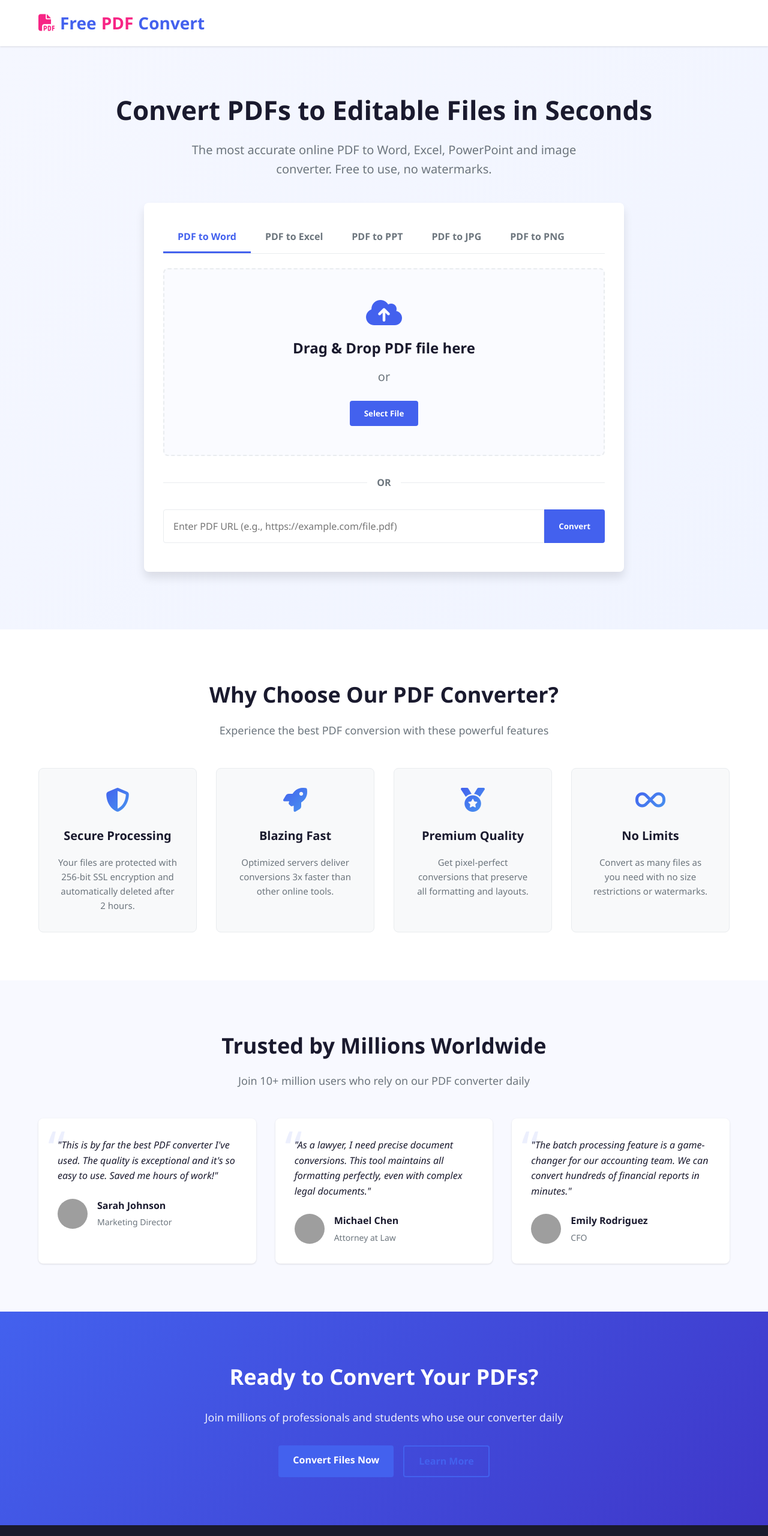
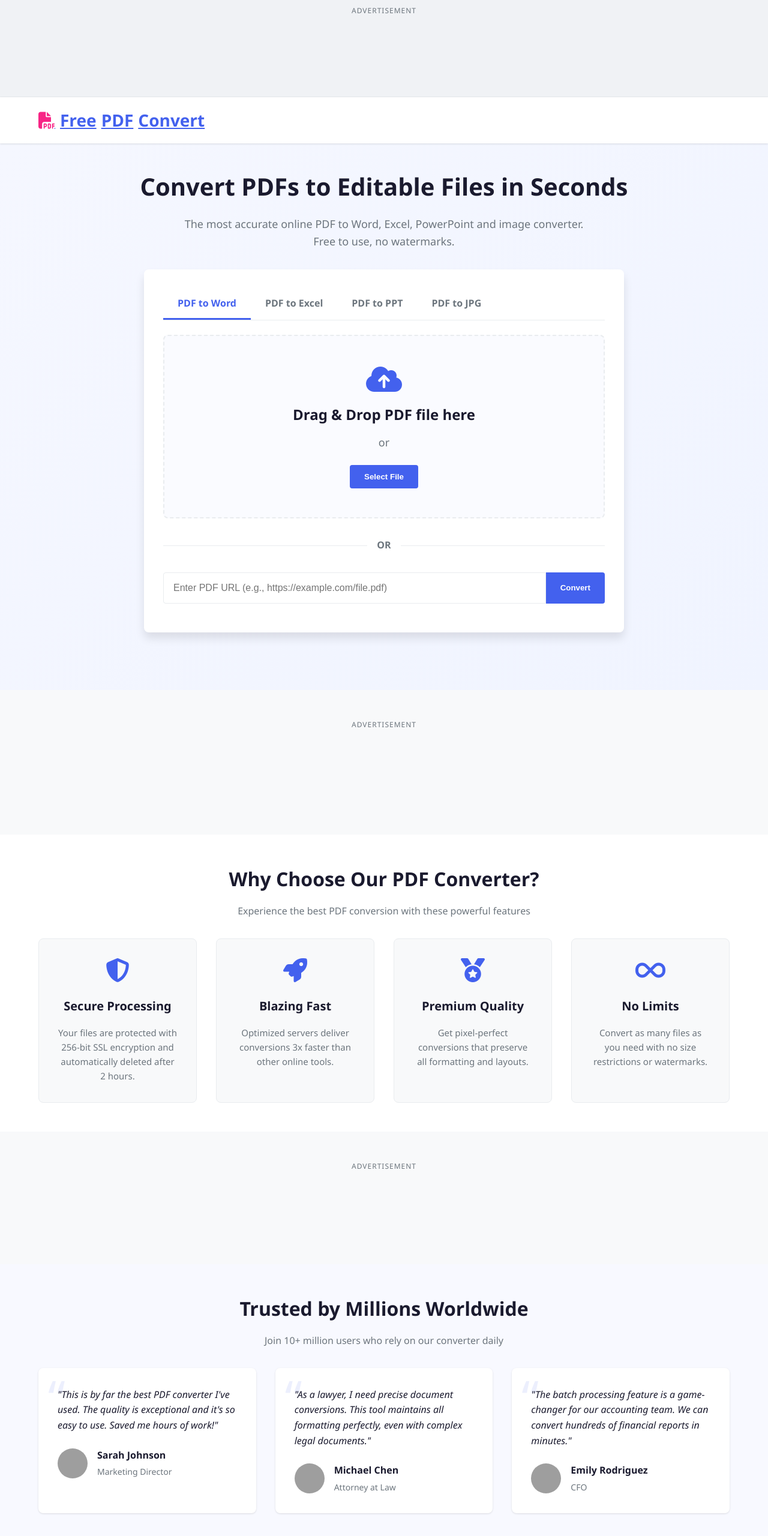
Before and after one commit to convertor-ai/pdf, a plain HTML site: page index.html in a window 1280 px wide. Shown: the top 2560 px of the page at 60% size. Drawn offline with Linux system fonts and the light colour scheme; grey boxes are pictures that could not be loaded.

Commit message:
Update index.html

```diff
--- a/index.html
+++ b/index.html
@@ -4,9 +4,16 @@
     <meta charset="UTF-8">
     <meta name="viewport" content="width=device-width, initial-scale=1.0">
     <title>Free PDF Converter - Convert PDFs Online</title>
+    <!-- Google AdSense -->
+    <script async src="https://pagead2.googlesyndication.com/pagead/js/adsbygoogle.js?client=ca-pub-YOUR_ADSENSE_ID" crossorigin="anonymous"></script>
+    <script>
+        (adsbygoogle = window.adsbygoogle || []).push({
+            google_ad_client: "ca-pub-YOUR_ADSENSE_ID",
+            enable_page_level_ads: true
+        });
+    </script>
     <link rel="stylesheet" href="https://cdnjs.cloudflare.com/ajax/libs/font-awesome/6.4.0/css/all.min.css">
     <style>
-        /* Modern CSS Reset */
         :root {
             --primary: #4361ee;
             --primary-light: #4895ef;
@@ -27,14 +34,10 @@
             --radius-sm: 4px;
         }
 
-        *, *::before, *::after {
+        * {
             box-sizing: border-box;
             margin: 0;
             padding: 0;
-        }
-
-        html {
-            scroll-behavior: smooth;
         }
 
         body {
@@ -42,26 +45,16 @@
             line-height: 1.6;
             color: var(--dark);
             background-color: var(--light);
-            overflow-x: hidden;
         }
 
-        img {
-            max-width: 100%;
-            display: block;
-        }
-
-        a {
-            text-decoration: none;
-            color: inherit;
-        }
-
-        ul {
-            list-style: none;
-        }
-
-        button, input, textarea {
-            font-family: inherit;
-            outline: none;
+        /* Header Styles */
+        header {
+            background-color: white;
+            box-shadow: var(--shadow-sm);
+            padding: 1rem 0;
+            position: sticky;
+            top: 0;
+            z-index: 1000;
         }
 
         .container {
@@ -69,58 +62,6 @@
             max-width: 1200px;
             margin: 0 auto;
             padding: 0 1.5rem;
-        }
-
-        .btn {
-            display: inline-block;
-            padding: 0.75rem 1.5rem;
-            border-radius: var(--radius-sm);
-            font-weight: 600;
-            cursor: pointer;
-            transition: var(--transition);
-            border: none;
-            text-align: center;
-        }
-
-        .btn-primary {
-            background-color: var(--primary);
-            color: white;
-        }
-
-        .btn-primary:hover {
-            background-color: var(--secondary);
-            transform: translateY(-2px);
-            box-shadow: var(--shadow-md);
-        }
-
-        .btn-outline {
-            background-color: transparent;
-            border: 2px solid var(--primary);
-            color: var(--primary);
-        }
-
-        .btn-outline:hover {
-            background-color: var(--primary);
-            color: white;
-        }
-
-        .btn-accent {
-            background-color: var(--accent);
-            color: white;
-        }
-
-        .btn-accent:hover {
-            background-color: #d91a6d;
-        }
-
-        /* Header Styles */
-        header {
-            position: sticky;
-            top: 0;
-            z-index: 100;
-            background-color: white;
-            box-shadow: var(--shadow-sm);
-            padding: 1rem 0;
         }
 
         .navbar {
@@ -139,10 +80,6 @@
         }
 
         .logo i {
-            color: var(--accent);
-        }
-
-        .logo span {
             color: var(--accent);
         }
 
@@ -178,25 +115,80 @@
             gap: 1rem;
         }
 
+        .btn {
+            display: inline-block;
+            padding: 0.75rem 1.5rem;
+            border-radius: var(--radius-sm);
+            font-weight: 600;
+            cursor: pointer;
+            transition: var(--transition);
+            border: none;
+        }
+
+        .btn-primary {
+            background-color: var(--primary);
+            color: white;
+        }
+
+        .btn-primary:hover {
+            background-color: var(--secondary);
+            transform: translateY(-2px);
+            box-shadow: var(--shadow-md);
+        }
+
+        .btn-outline {
+            background-color: transparent;
+            border: 2px solid var(--primary);
+            color: var(--primary);
+        }
+
+        .btn-outline:hover {
+            background-color: var(--primary);
+            color: white;
+        }
+
+        /* Top Banner Ad */
+        .top-banner-ad {
+            background-color: #f0f2f5;
+            padding: 0.5rem 0;
+            text-align: center;
+            border-bottom: 1px solid var(--light-gray);
+        }
+
+        .ad-container {
+            margin: 0 auto;
+            min-height: 90px;
+            display: flex;
+            align-items: center;
+            justify-content: center;
+        }
+
+        .ad-label {
+            font-size: 0.75rem;
+            color: var(--gray);
+            margin-bottom: 0.25rem;
+            text-transform: uppercase;
+            letter-spacing: 1px;
+        }
+
         /* Hero Section */
         .hero {
-            padding: 5rem 0 3rem;
+            padding: 3rem 0;
             text-align: center;
             background: linear-gradient(135deg, #f5f7ff 0%, #f0f4ff 100%);
         }
 
         .hero h1 {
-            font-size: 2.75rem;
+            font-size: 2.5rem;
             margin-bottom: 1.5rem;
             line-height: 1.2;
-            color: var(--dark);
         }
 
         .hero p {
-            font-size: 1.25rem;
+            font-size: 1.125rem;
             color: var(--gray);
             max-width: 700px;
-            margin: 0 auto 2.5rem;
+            margin: 0 auto 2rem;
         }
 
         /* Converter Box */
@@ -207,11 +199,6 @@
             padding: 2rem;
             max-width: 800px;
             margin: 0 auto 3rem;
-            transition: var(--transition);
-        }
-
-        .converter-box:hover {
-            box-shadow: 0 15px 30px rgba(0,0,0,0.1);
         }
 
         .converter-tabs {
@@ -233,7 +220,6 @@
             color: var(--gray);
             border-bottom: 3px solid transparent;
             white-space: nowrap;
-            transition: var(--transition);
         }
 
         .tab:hover {
@@ -269,7 +255,6 @@
 
         .file-drop-area h3 {
             margin-bottom: 0.75rem;
-            color: var(--dark);
             font-size: 1.5rem;
         }
 
@@ -322,12 +307,6 @@
             border: 1px solid var(--light-gray);
             border-radius: var(--radius-sm) 0 0 var(--radius-sm);
             font-size: 1rem;
-            transition: var(--transition);
-        }
-
-        .url-input input:focus {
-            border-color: var(--primary);
-            box-shadow: 0 0 0 3px rgba(67, 97, 238, 0.2);
         }
 
         .url-input button {
@@ -338,27 +317,29 @@
             border-radius: 0 var(--radius-sm) var(--radius-sm) 0;
             cursor: pointer;
             font-weight: 600;
-            transition: var(--transition);
         }
 
-        .url-input button:hover {
-            background-color: var(--secondary);
+        /* Mid-Page Banner Ad */
+        .mid-banner-ad {
+            background-color: #f8f9fa;
+            padding: 1rem 0;
+            margin: 2rem 0;
+            text-align: center;
         }
 
         /* Features Section */
         .features {
-            padding: 5rem 0;
+            padding: 3rem 0;
             background-color: white;
         }
 
         .section-title {
             text-align: center;
-            margin-bottom: 3rem;
+            margin-bottom: 2rem;
         }
 
         .section-title h2 {
-            font-size: 2.25rem;
-            color: var(--dark);
+            font-size: 2rem;
             margin-bottom: 1rem;
         }
 
@@ -366,7 +347,6 @@
             color: var(--gray);
             max-width: 700px;
             margin: 0 auto;
-            font-size: 1.125rem;
         }
 
         .features-grid {
@@ -394,14 +374,10 @@
             font-size: 2.5rem;
             color: var(--primary);
             margin-bottom: 1.5rem;
-            background: linear-gradient(135deg, var(--primary) 0%, var(--primary-light) 100%);
-            -webkit-background-clip: text;
-            -webkit-text-fill-color: transparent;
         }
 
         .feature-card h3 {
             margin-bottom: 1rem;
-            color: var(--dark);
             font-size: 1.25rem;
         }
 
@@ -410,9 +386,16 @@
             font-size: 0.9375rem;
         }
 
+        /* In-Content Ad */
+        .in-content-ad {
+            margin: 3rem auto;
+            text-align: center;
+            max-width: 728px;
+        }
+
         /* Testimonials */
         .testimonials {
-            padding: 5rem 0;
+            padding: 3rem 0;
             background-color: #f8f9ff;
         }
 
@@ -443,7 +426,6 @@
         .testimonial-content {
             margin-bottom: 1.5rem;
             font-style: italic;
-            color: var(--dark);
             position: relative;
             z-index: 1;
         }
@@ -462,7 +444,6 @@
         }
 
         .author-info h4 {
-            color: var(--dark);
             margin-bottom: 0.25rem;
         }
 
@@ -473,14 +454,14 @@
 
         /* CTA Section */
         .cta {
-            padding: 5rem 0;
+            padding: 4rem 0;
             text-align: center;
             background: linear-gradient(135deg, var(--primary) 0%, var(--secondary) 100%);
             color: white;
         }
 
         .cta h2 {
-            font-size: 2.25rem;
+            font-size: 2rem;
             margin-bottom: 1.5rem;
         }
 
@@ -488,7 +469,6 @@
             max-width: 600px;
             margin: 0 auto 2rem;
             opacity: 0.9;
-            font-size: 1.125rem;
         }
 
         .cta-buttons {
@@ -501,14 +481,14 @@
         footer {
             background-color: var(--dark);
             color: white;
-            padding: 4rem 0 2rem;
+            padding: 3rem 0 1.5rem;
         }
 
         .footer-container {
             display: grid;
             grid-template-columns: repeat(auto-fit, minmax(200px, 1fr));
-            gap: 3rem;
-            margin-bottom: 3rem;
+            gap: 2rem;
+            margin-bottom: 2rem;
         }
 
         .footer-logo {
@@ -554,7 +534,6 @@
         .footer-column h3 {
             font-size: 1.125rem;
             margin-bottom: 1.5rem;
-            color: white;
         }
 
         .footer-links li {
@@ -574,20 +553,24 @@
 
         .footer-bottom {
             text-align: center;
-            padding-top: 2rem;
+            padding-top: 1.5rem;
             border-top: 1px solid rgba(255, 255, 255, 0.1);
             color: #a1a1aa;
             font-size: 0.875rem;
+        }
+
+        /* Bottom Banner Ad */
+        .bottom-banner-ad {
+            background-color: #f0f2f5;
+            padding: 1rem 0;
+            text-align: center;
+            border-top: 1px solid var(--light-gray);
         }
 
         /* Responsive Styles */
         @media (max-width: 992px) {
             .hero h1 {
                 font-size: 2.25rem;
-            }
-
-            .hero p {
-                font-size: 1.125rem;
             }
         }
 
@@ -602,12 +585,12 @@
                 justify-content: center;
             }
 
-            .hero {
-                padding: 3rem 0 2rem;
+            .hero h1 {
+                font-size: 2rem;
             }
 
-            .hero h1 {
-                font-size: 2rem;
+            .hero p {
+                font-size: 1rem;
             }
 
             .converter-box {
@@ -632,6 +615,11 @@
                 flex-direction: column;
                 align-items: center;
             }
+
+            /* Adjust ad containers for mobile */
+            .ad-container {
+                min-height: 50px;
+            }
         }
 
         @media (max-width: 576px) {
@@ -643,10 +631,6 @@
                 font-size: 1.75rem;
             }
 
-            .hero p {
-                font-size: 1rem;
-            }
-
             .section-title h2 {
                 font-size: 1.75rem;
             }
@@ -656,30 +640,79 @@
             }
         }
 
-        /* Animation */
-        @keyframes fadeIn {
-            from { opacity: 0; transform: translateY(20px); }
-            to { opacity: 1; transform: translateY(0); }
+        /* AdSense responsive ads */
+        .adslot {
+            width: 100%;
+            margin: 1rem 0;
         }
 
-        .fade-in {
-            animation: fadeIn 0.6s ease forwards;
+        .adslot-1 {
+            height: 90px;
         }
 
-        .delay-1 {
-            animation-delay: 0.2s;
+        .adslot-2 {
+            height: 250px;
         }
 
-        .delay-2 {
-            animation-delay: 0.4s;
+        .adslot-3 {
+            height: 90px;
         }
 
-        .delay-3 {
-            animation-delay: 0.6s;
+        @media (min-width: 728px) {
+            .adslot-1 {
+                width: 728px;
+                height: 90px;
+            }
+
+            .adslot-2 {
+                width: 728px;
+                height: 90px;
+            }
+
+            .adslot-3 {
+                width: 728px;
+                height: 90px;
+            }
+        }
+
+        @media (min-width: 300px) and (max-width: 727px) {
+            .adslot-1 {
+                width: 300px;
+                height: 250px;
+            }
+
+            .adslot-2 {
+                width: 300px;
+                height: 250px;
+            }
+
+            .adslot-3 {
+                width: 300px;
+                height: 250px;
+            }
         }
     </style>
 </head>
 <body>
+    <!-- Top Banner Ad -->
+    <div class="top-banner-ad">
+        <div class="container">
+            <div class="ad-label">Advertisement</div>
+            <div class="ad-container">
+                <!-- AdSense Ad Unit 1 -->
+                <ins class="adsbygoogle adslot adslot-1"
+                     style="display:block"
+                     data-ad-client="ca-pub-YOUR_ADSENSE_ID"
+                     data-ad-slot="YOUR_AD_SLOT_ID_1"
+                     data-ad-format="auto"
+                     data-full-width-responsive="true"></ins>
+                <script>
+                    (adsbygoogle = window.adsbygoogle || []).push({});
+                </script>
+            </div>
+        </div>
+    </div>
+
     <!-- Header -->
     <header>
         <div class="container">
@@ -688,25 +721,24 @@
                     <i class="fas fa-file-pdf"></i>
                     Free<span>PDF</span>Convert
                 </a>
-               </nav>
+            </nav>
         </div>
     </header>
 
     <!-- Hero Section -->
     <section class="hero">
         <div class="container">
-            <h1 class="fade-in">Convert PDFs to Editable Files in Seconds</h1>
-            <p class="fade-in delay-1">The most accurate online PDF to Word, Excel, PowerPoint and image converter. Free to use, no watermarks.</p>
+            <h1>Convert PDFs to Editable Files in Seconds</h1>
+            <p>The most accurate online PDF to Word, Excel, PowerPoint and image converter. Free to use, no watermarks.</p>
 
             <!-- Converter Box -->
-            <div class="converter-box fade-in delay-2">
+            <div class="converter-box">
                 <div class="converter-tabs">
                     <div class="tab active">PDF to Word</div>
                     <div class="tab">PDF to Excel</div>
                     <div class="tab">PDF to PPT</div>
                     <div class="tab">PDF to JPG</div>
-                    <div class="tab">PDF to PNG</div>
-                                </div>
+                </div>
 
                 <div class="file-drop-area" id="dropArea">
                     <i class="fas fa-cloud-upload-alt"></i>
@@ -720,11 +752,30 @@
 
                 <div class="url-input">
                     <input type="text" placeholder="Enter PDF URL (e.g., https://example.com/file.pdf)">
-                    <button class="btn btn-accent">Convert</button>
+                    <button class="btn btn-primary">Convert</button>
                 </div>
             </div>
         </div>
     </section>
+
+    <!-- Mid-Page Banner Ad -->
+    <div class="mid-banner-ad">
+        <div class="container">
+            <div class="ad-label">Advertisement</div>
+            <div class="ad-container">
+                <!-- AdSense Ad Unit 2 -->
+                <ins class="adsbygoogle adslot adslot-2"
+                     style="display:block"
+                     data-ad-client="ca-pub-YOUR_ADSENSE_ID"
+                     data-ad-slot="YOUR_AD_SLOT_ID_2"
+                     data-ad-format="auto"
+                     data-full-width-responsive="true"></ins>
+                <script>
+                    (adsbygoogle = window.adsbygoogle || []).push({});
+                </script>
+            </div>
+        </div>
+    </div>
 
     <!-- Features Section -->
     <section class="features">
@@ -762,12 +813,29 @@
         </div>
     </section>
 
+    <!-- In-Content Ad -->
+    <div class="in-content-ad">
+        <div class="container">
+            <div class="ad-label">Advertisement</div>
+            <!-- AdSense Ad Unit 3 -->
+            <ins class="adsbygoogle adslot adslot-3"
+                 style="display:block"
+                 data-ad-client="ca-pub-YOUR_ADSENSE_ID"
+                 data-ad-slot="YOUR_AD_SLOT_ID_3"
+                 data-ad-format="auto"
+                 data-full-width-responsive="true"></ins>
+            <script>
+                (adsbygoogle = window.adsbygoogle || []).push({});
+            </script>
+        </div>
+    </div>
+
     <!-- Testimonials -->
     <section class="testimonials">
         <div class="container">
             <div class="section-title">
                 <h2>Trusted by Millions Worldwide</h2>
-                <p>Join 10+ million users who rely on our PDF converter daily</p>
+                <p>Join 10+ million users who rely on our converter daily</p>
             </div>
 
             <div class="testimonial-grid">
@@ -819,11 +887,28 @@
             <h2>Ready to Convert Your PDFs?</h2>
             <p>Join millions of professionals and students who use our converter daily</p>
             <div class="cta-buttons">
-                <a href="#" class="btn btn-primary btn-large">Convert Files Now</a>
-                <a href="#" class="btn btn-outline btn-large">Learn More</a>
+                <a href="#" class="btn btn-primary">Convert Files Now</a>
+                <a href="#" class="btn btn-outline">Learn More</a>
             </div>
         </div>
     </section>
+
+    <!-- Bottom Banner Ad -->
+    <div class="bottom-banner-ad">
+        <div class="container">
+            <div class="ad-label">Advertisement</div>
+            <!-- AdSense Ad Unit 4 -->
+            <ins class="adsbygoogle adslot adslot-1"
+                 style="display:block"
+                 data-ad-client="ca-pub-YOUR_ADSENSE_ID"
+                 data-ad-slot="YOUR_AD_SLOT_ID_4"
+                 data-ad-format="auto"
+                 data-full-width-responsive="true"></ins>
+            <script>
+                (adsbygoogle = window.adsbygoogle || []).push({});
+            </script>
+        </div>
+    </div>
 
     <!-- Footer -->
     <footer>
@@ -895,18 +980,14 @@
     </footer>
 
     <script>
-        // Modern JavaScript with improved functionality
         document.addEventListener('DOMContentLoaded', function() {
             // Tab Switching
             const tabs = document.querySelectorAll('.tab');
             tabs.forEach(tab => {
                 tab.addEventListener('click', function() {
-                    // Remove active class from all tabs
                     tabs.forEach(t => t.classList.remove('active'));
-                    // Add active class to clicked tab
                     this.classList.add('active');
 
-                    // Update the converter box heading
                     const converterHeading = document.querySelector('.file-drop-area h3');
                     const format = this.textContent.replace('PDF to ', '');
                     converterHeading.textContent = `Drag & Drop PDF to convert to ${format}`;
@@ -917,7 +998,6 @@
             const dropArea = document.getElementById('dropArea');
             const fileInput = document.getElementById('fileInput');
 
-            // Highlight drop area when item is dragged over it
             ['dragenter', 'dragover'].forEach(eventName => {
                 dropArea.addEventListener(eventName, highlight, false);
             });
@@ -926,15 +1006,11 @@
                 dropArea.addEventListener(eventName, unhighlight, false);
             });
 
-            // Prevent default drag behaviors
             ['dragenter', 'dragover', 'dragleave', 'drop'].forEach(eventName => {
                 dropArea.addEventListener(eventName, preventDefaults, false);
             });
 
-            // Handle dropped files
             dropArea.addEventListener('drop', handleDrop, false);
-
-            // Handle file selection via button
             fileInput.addEventListener('change', handleFiles);
 
             function highlight() {
@@ -961,7 +1037,6 @@
                     const file = files[0];
                     if (file.type === 'application/pdf') {
                         showSuccessMessage(`Ready to convert: ${file.name}`);
-                        // Here you would typically upload the file to your server
                     } else {
                         showErrorMessage('Please select a PDF file.');
                     }
@@ -979,7 +1054,6 @@
                 if (url) {
                     if (isValidPdfUrl(url)) {
                         showSuccessMessage(`Processing PDF from URL: ${url}`);
-                        // Here you would typically send the URL to your server for processing
                     } else {
                         showErrorMessage('Please enter a valid PDF URL (should end with .pdf)');
                     }
@@ -1003,22 +1077,17 @@
             }
 
             function showNotification(message, type) {
-                // Remove any existing notifications
                 const existingNotif = document.querySelector('.notification');
                 if (existingNotif) {
                     existingNotif.remove();
                 }
 
-                // Create notification element
                 const notif = document.createElement('div');
                 notif.className = `notification ${type}`;
                 notif.textContent = message;
 
-                // Add to converter box
-                const converterBox = document.querySelector('.converter-box');
-                converterBox.appendChild(notif);
+                document.body.appendChild(notif);
 
-                // Auto remove after 5 seconds
                 setTimeout(() => {
                     notif.classList.add('fade-out');
                     setTimeout(() => notif.remove(), 300);
@@ -1066,23 +1135,8 @@
             `;
             document.head.appendChild(style);
 
-            // Animate elements on scroll
-            const animateOnScroll = function() {
-                const elements = document.querySelectorAll('.fade-in:not(.animated)');
-
-                elements.forEach(element => {
-                    const elementPosition = element.getBoundingClientRect().top;
-                    const screenPosition = window.innerHeight / 1.2;
-
-                    if (elementPosition < screenPosition) {
-                        element.classList.add('animated');
-                    }
-                });
-            };
-
-            window.addEventListener('scroll', animateOnScroll);
-            // Trigger once on load
-            animateOnScroll();
+            // Initialize all AdSense ads
+            (adsbygoogle = window.adsbygoogle || []).push({});
         });
     </script>
 </body>
```
